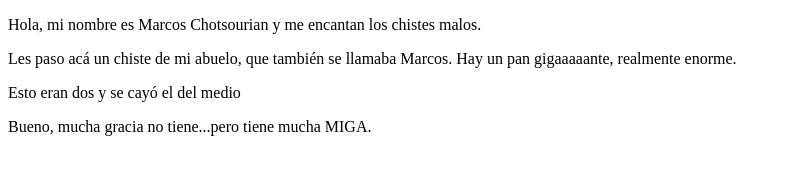
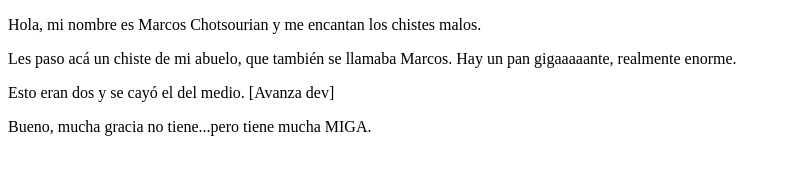
Before and after one commit to merida-coders-2023/git-test, a plain HTML site: page index.html in a window 1280 px wide. Shown: the whole page, without its empty margins (0-791 px from the left). Drawn offline with Linux system fonts and the light colour scheme.

Commit message:
avanza dev

```diff
--- a/index.html
+++ b/index.html
@@ -20,7 +20,7 @@
 
     <div id="laurabarrero">
         <p>
-            Esto eran dos y se cayó el del medio
+            Esto eran dos y se cayó el del medio. [Avanza dev]
         </p>
     </div>
     <div id="remate">
```
